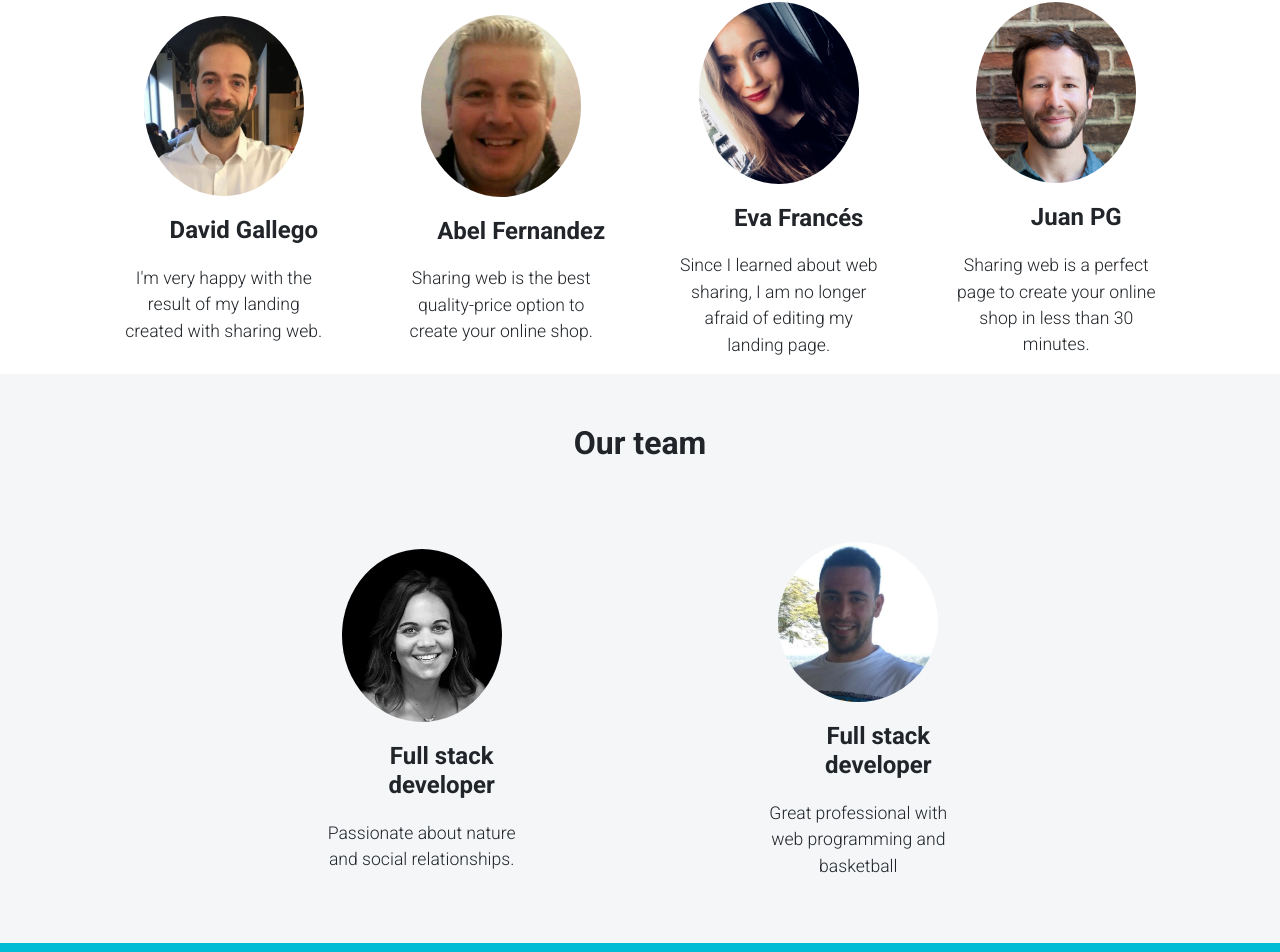
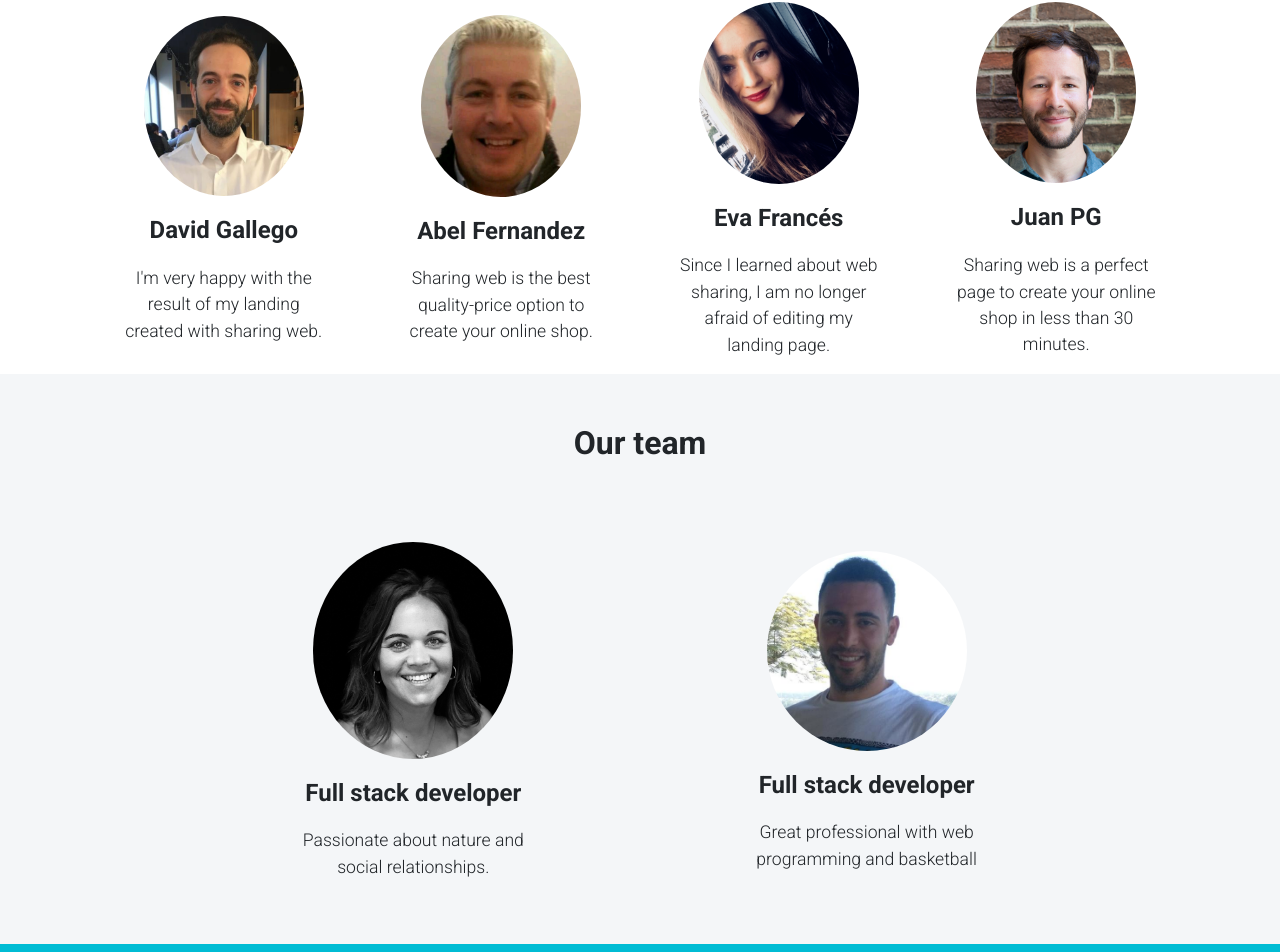
Before and after one commit to project-sharingweb/sharingWeb-React, a React (Create React App) app in the folder sharingweb-web/: page / in a window 1280 px wide. Shown: the part 2254-3206 px from the top of the page. Built offline with nearby package versions, Linux system fonts and the light colour scheme; no server answers; what google-maps-react would draw is missing.

Commit message:
corrected styles in landing page

```diff
--- a/sharingweb-web/src/scenes/home/css/BoxComments.css
+++ b/sharingweb-web/src/scenes/home/css/BoxComments.css
@@ -18,7 +18,7 @@
     font-weight: 700;
     font-size: 1.5rem;
     width: 100%;
-    margin: 20px
+    margin: 20px 0;
 }
 
 .box-comments-content p {
--- a/sharingweb-web/src/scenes/home/css/BoxTeam.css
+++ b/sharingweb-web/src/scenes/home/css/BoxTeam.css
@@ -2,7 +2,7 @@
     display: flex;
     flex-direction: column;
     justify-content: center;
-    width: 200px;
+    width: 250px;
 }
 
 .box-team-content img {
@@ -17,7 +17,7 @@
     font-weight: 700;
     font-size: 1.5rem;
     width: 100%;
-    margin: 20px
+    margin: 20px 0;
 }
 
 .box-team-content p {
```
